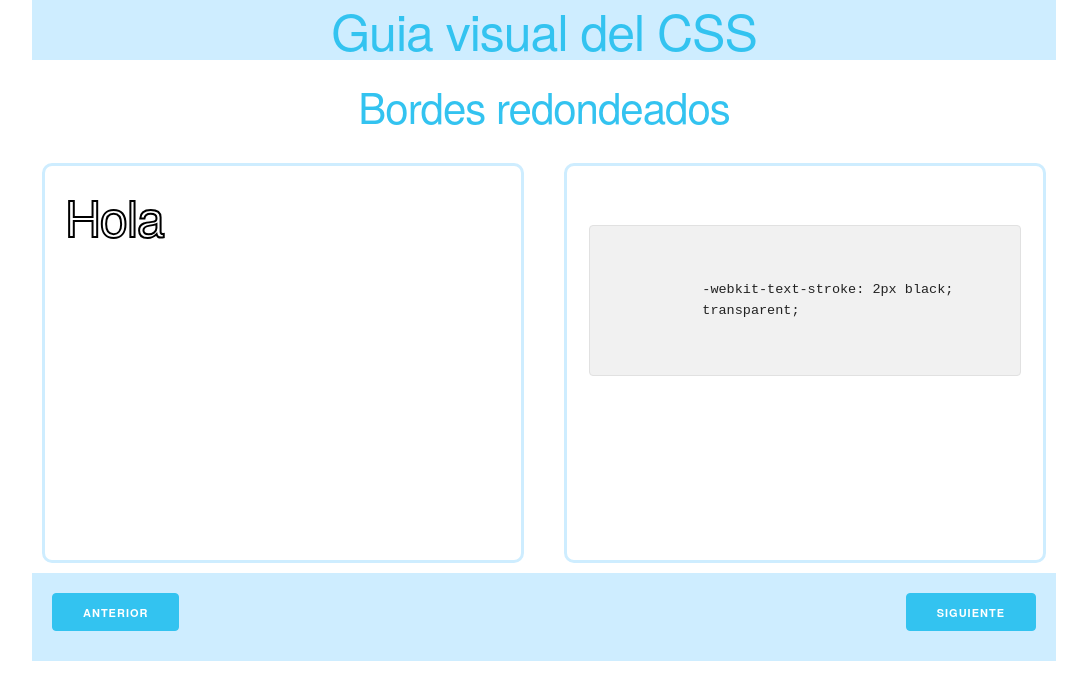
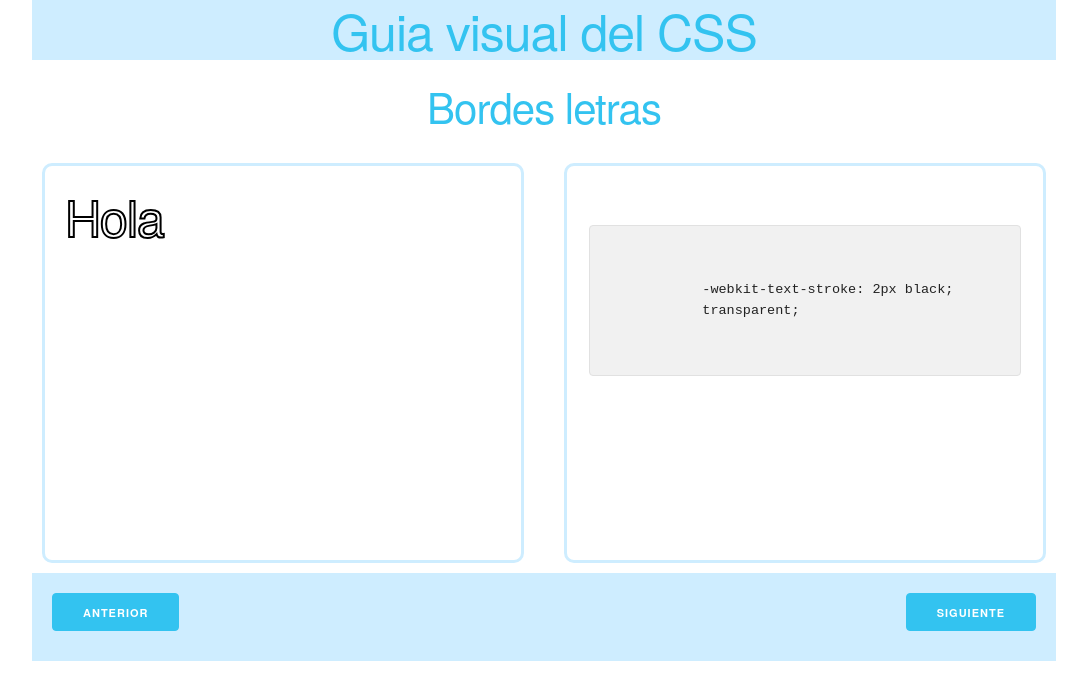
Before and after one commit to ciclos/guiaVisualCSS, a plain HTML site: page 03-bordesLetras.html in a window 1280 px wide. Shown: the whole page, without its empty margins (96-1183 px from the left). Drawn offline with Linux system fonts and the light colour scheme.

Commit message:
03-bordesLetras. Actualizar titulo.

```diff
--- a/03-bordesLetras.html
+++ b/03-bordesLetras.html
@@ -18,7 +18,7 @@
             <h1 class="columns">Guia visual del CSS</h1>
         </div>
         <div class="row">
-            <h2 class="columns">Bordes redondeados</h2>
+            <h2 class="columns">Bordes letras</h2>
         </div>
     </header>
     <main>
```
